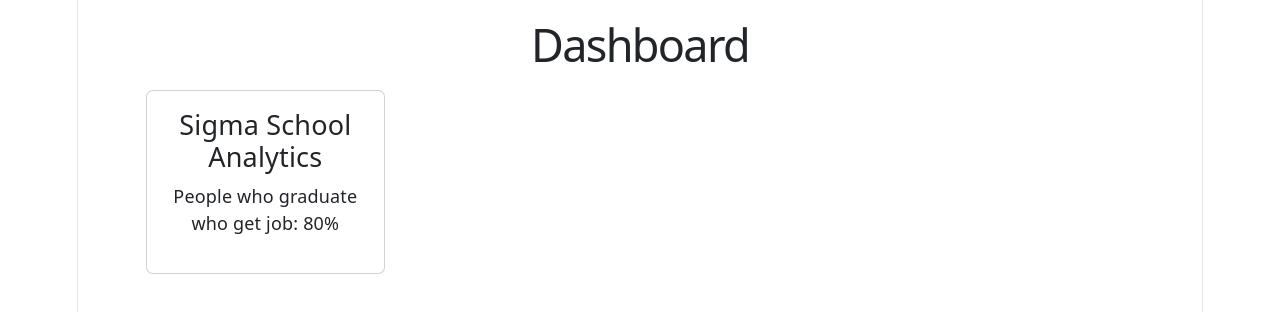
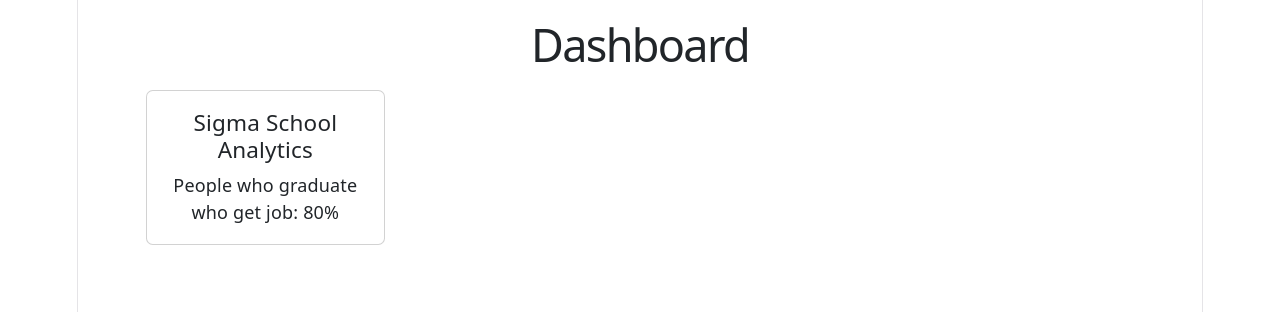
Before and after one commit to ihsky065/login-page-w-react-router, a React (Vite) app: page /Dashboard in a window 1280 px wide. Shown: the top 312 px of the page. Built offline with nearby package versions, Linux system fonts and the light colour scheme.

Commit message:
Fix for lesson: Change from HTML text from Card Title and Text components

```diff
--- a/src/pages/Dashboard.jsx
+++ b/src/pages/Dashboard.jsx
@@ -9,8 +9,8 @@ export default function Dashboard () {
                 <Col md={4}>
                 <Card className="mx-5">
                     <Card.Body>
-                    <h4>Sigma School Analytics</h4>
-                    <p>People who graduate who get job: 80%</p>
+                        <Card.Title>Sigma School Analytics</Card.Title>
+                        <Card.Text>People who graduate who get job: 80%</Card.Text>
                     </Card.Body>
                 </Card>
                 </Col>
```
